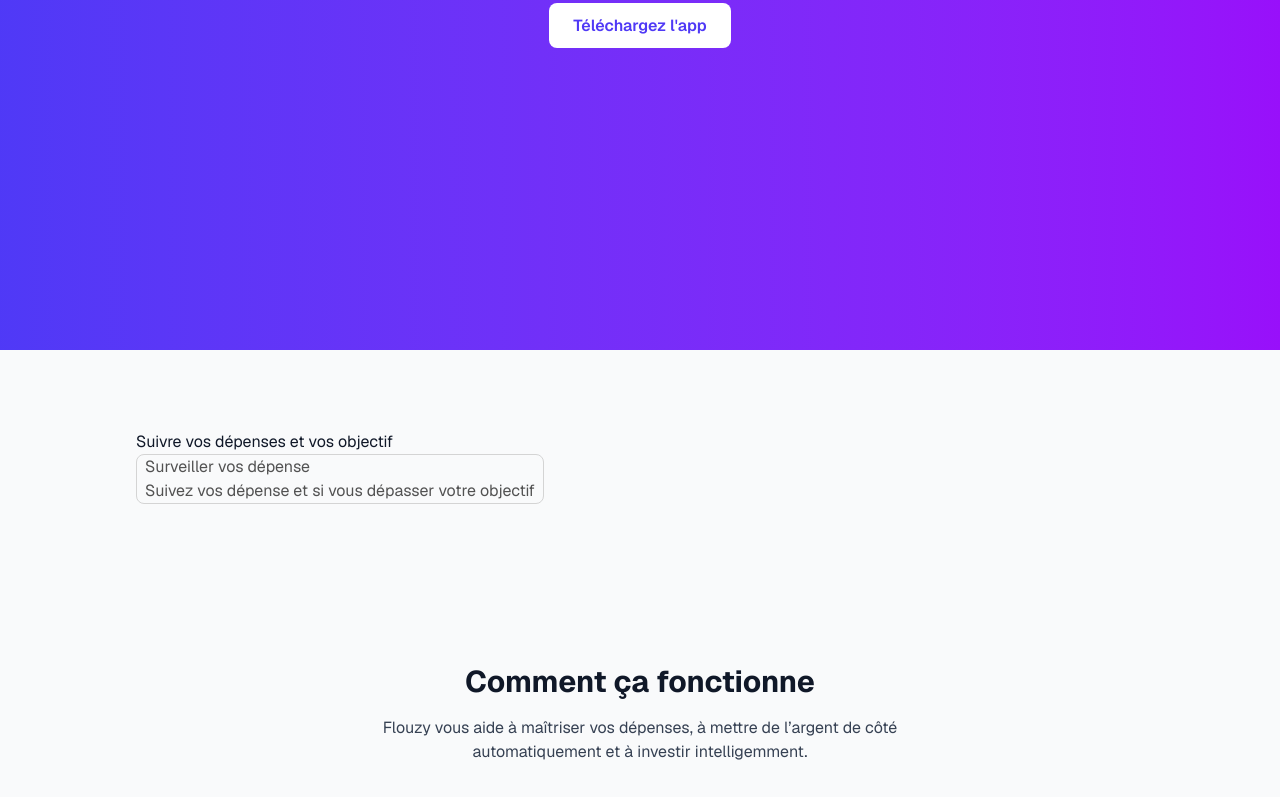
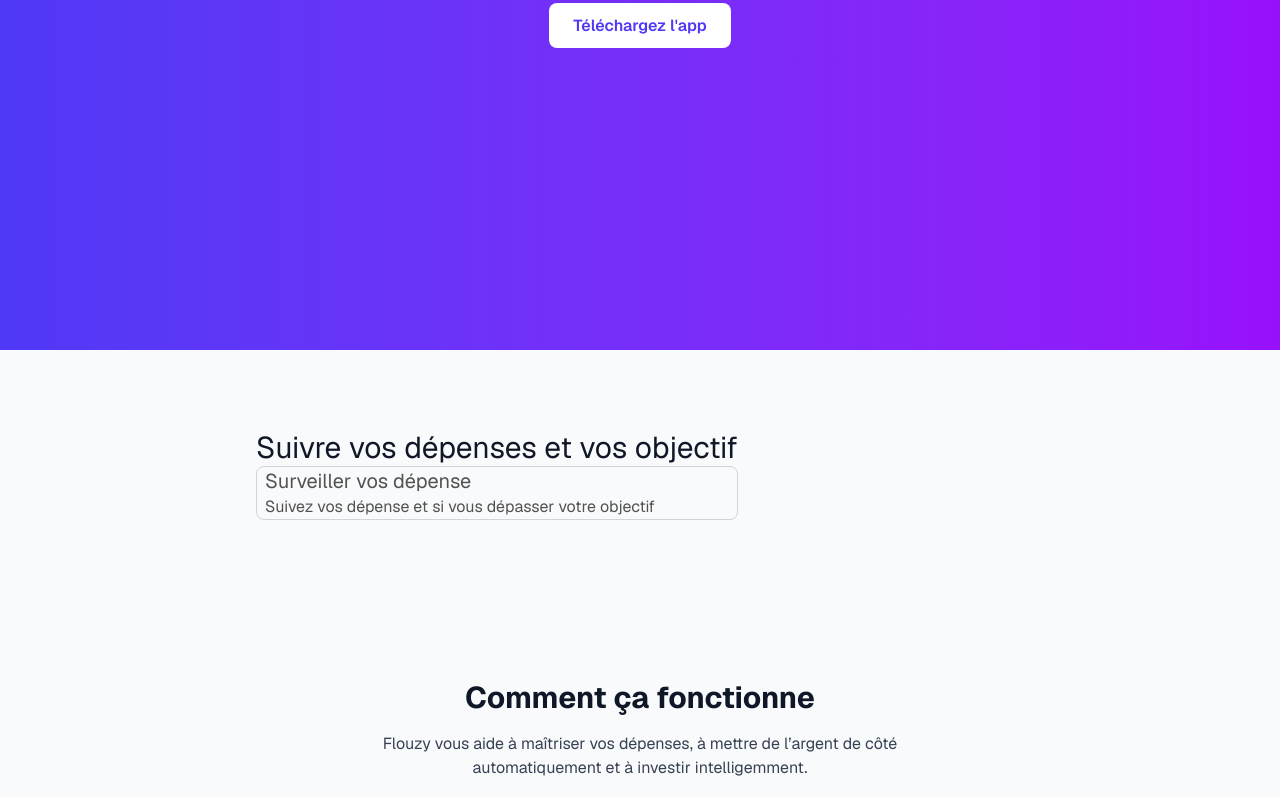
Before and after one commit to kelit-off/flouzy_vitrine, a Next.js app: page / in a window 1280 px wide. Shown: the part 450-1247 px from the top of the page. Built offline with nearby package versions, Linux system fonts and the light colour scheme.

Commit message:
Petit modif

```diff
--- a/src/app/page.tsx
+++ b/src/app/page.tsx
@@ -56,15 +56,15 @@ export default function App() {
 				</div>
 			</header>
 
-			<section className="flex flex-row px-34 py-20">
+			<section className="flex flex-row px-64 py-20">
 				{/* Information */}
 				<div>
-					<h2>Suivre vos dépenses et vos objectif</h2>
+					<h2 className="text-3xl">Suivre vos dépenses et vos objectif</h2>
 					<p></p>
 					<div className="flex flex-col">
 						{/* faq */}
 						<div className="px-2 border border-neutral-300 rounded-lg text-neutral-600">
-							<h3>Surveiller vos dépense</h3>
+							<h3 className="text-xl">Surveiller vos dépense</h3>
 							<p>
 								Suivez vos dépense et si vous dépasser votre objectif
 							</p>
```
